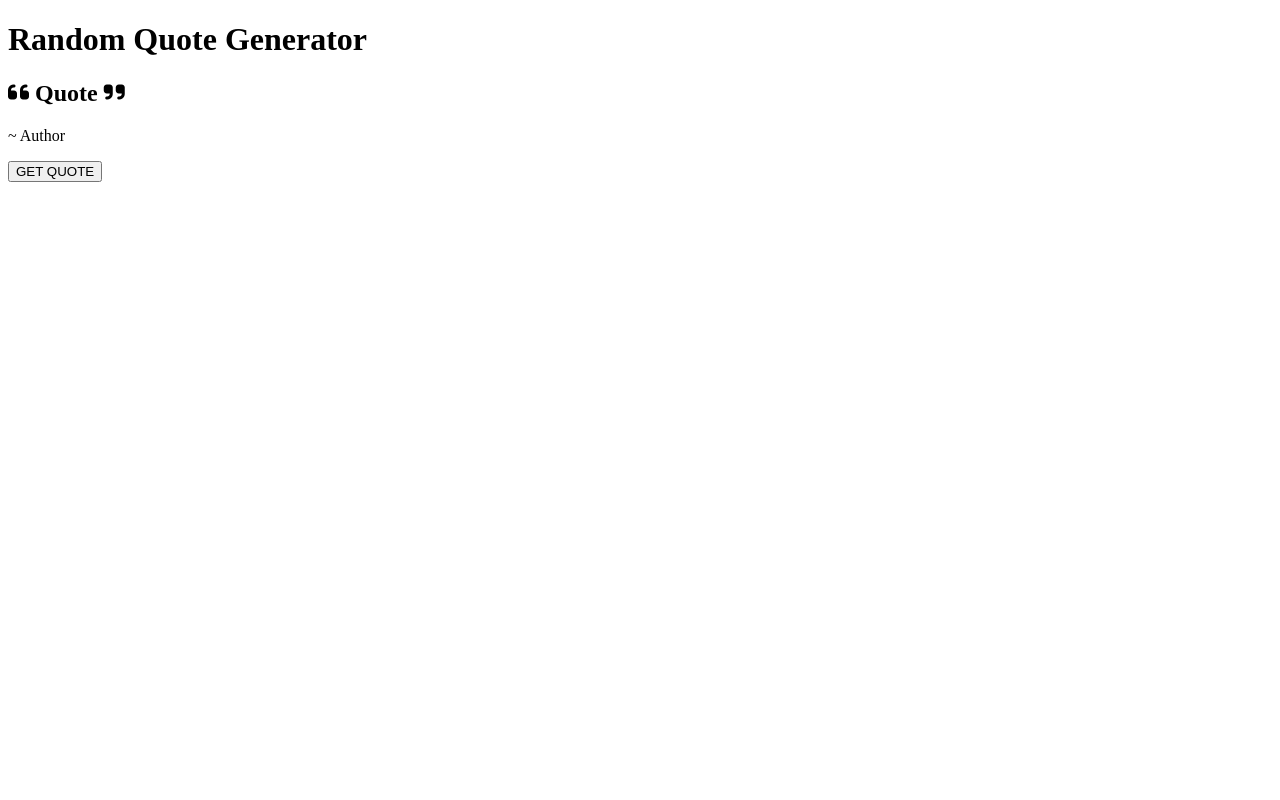
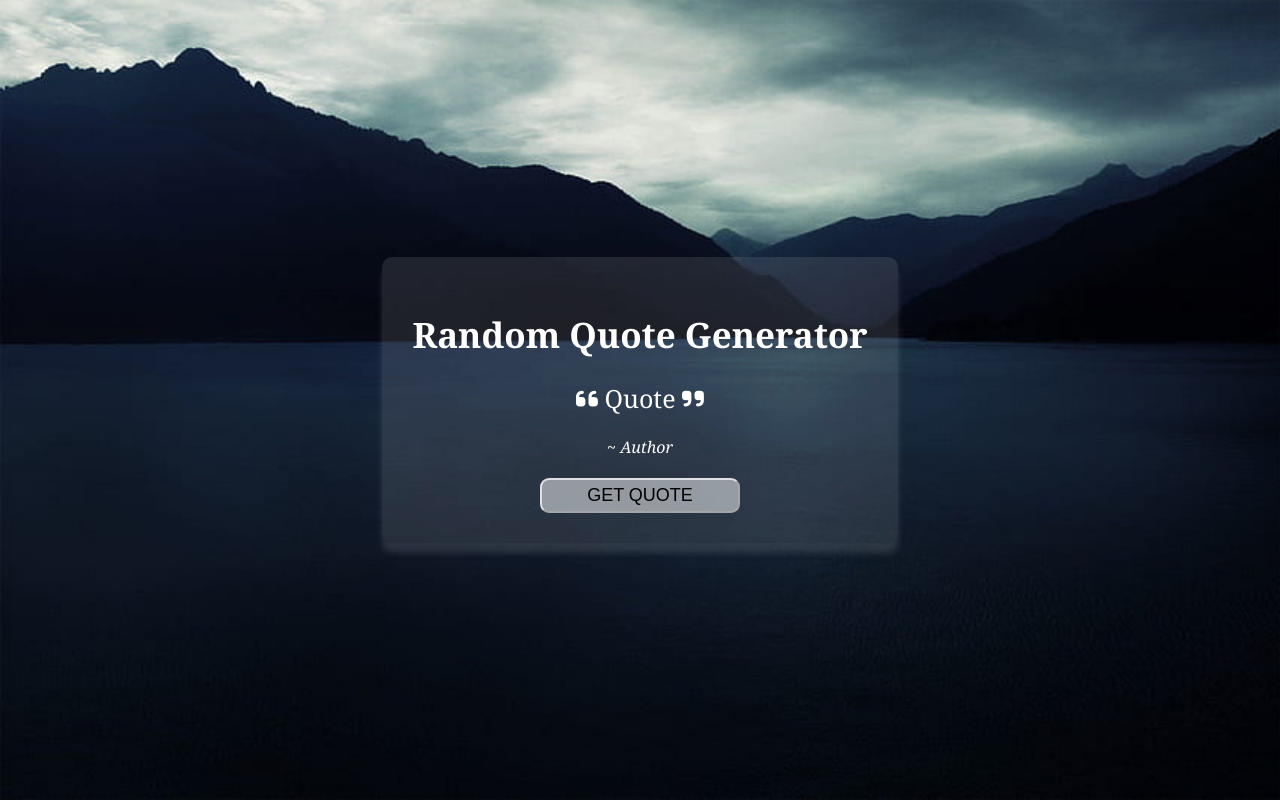
Before and after one commit to Sarthak634-git/QuoteGenerator, a plain HTML site: page index.html in a window 1280 px wide. Drawn offline with Linux system fonts and the light colour scheme.

Commit message:
CSS quote

```diff
--- /dev/null
+++ b/index.css
@@ -0,0 +1,53 @@
+body{
+    margin: 0;
+    display: flex;
+    justify-content: center;
+    min-height: 100vh;
+    align-items: center;
+    font-family:Georgia, 'Times New Roman', Times, serif;
+    background-image: url(dark.jpg);
+    background-size: cover;
+    color: white;
+}
+
+.container{
+    background-color: rgba(255,255,255,.1);
+    box-shadow: 0px 10px 6px rgba(255,255,255,.12);
+    border-radius: 10px;
+    width: auto;
+    padding: 30px;
+    text-align:center;
+}
+
+.heading{
+    font-size: 35px;
+    font-weight: 900;
+}
+
+.quote{
+    font-size: 25px;
+    font-weight: 500;
+}
+
+.author{
+    margin: 10px;
+    font-style: italic;
+}
+
+.btn{
+    font-size: 18px;
+    margin-top: 10px;
+    padding: 5px;
+    border-radius: 9px;
+    background-color: rgba(255,255,255,.5);
+    border-color: rgba(255,255,255,.7);
+    cursor: pointer;
+    width: 200px;
+}
+
+.btn:hover{
+    background-color: aliceblue;
+    box-shadow: 0px 10px 6px rgba(0,0,0,.3);
+    transition: all 300ms ease-in-out;
+    color: green;
+}
--- a/index.html
+++ b/index.html
@@ -5,6 +5,7 @@
     <meta name="viewport" content="width=device-width, initial-scale=1.0">
     <title>Quotes</title>
     <link rel="stylesheet" href="https://cdnjs.cloudflare.com/ajax/libs/font-awesome/6.4.2/css/all.min.css">
+    <link rel="stylesheet" href="index.css">
 </head>
 <body>
     <div class="container">
```
Also changed, not shown: dark.jpg (added).
